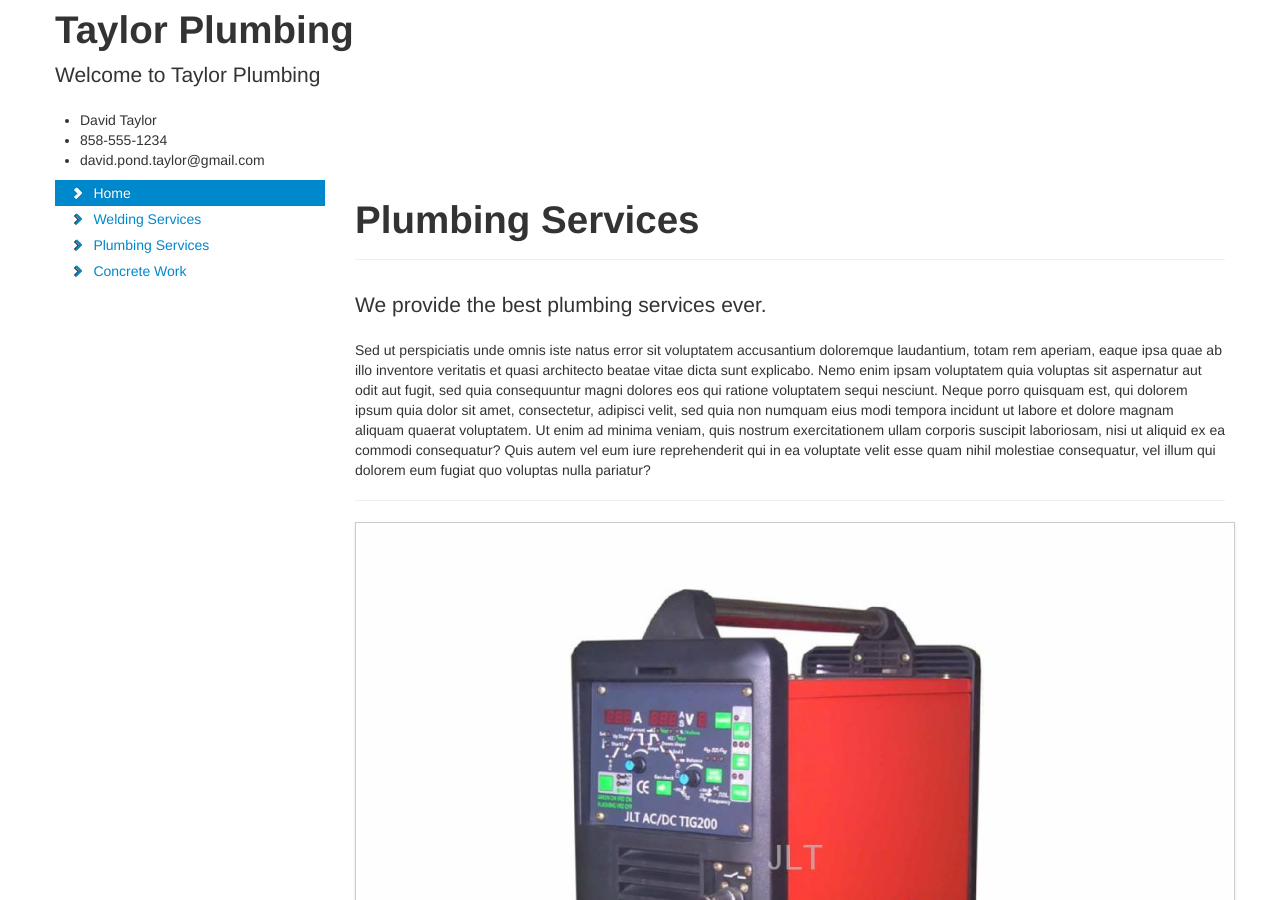
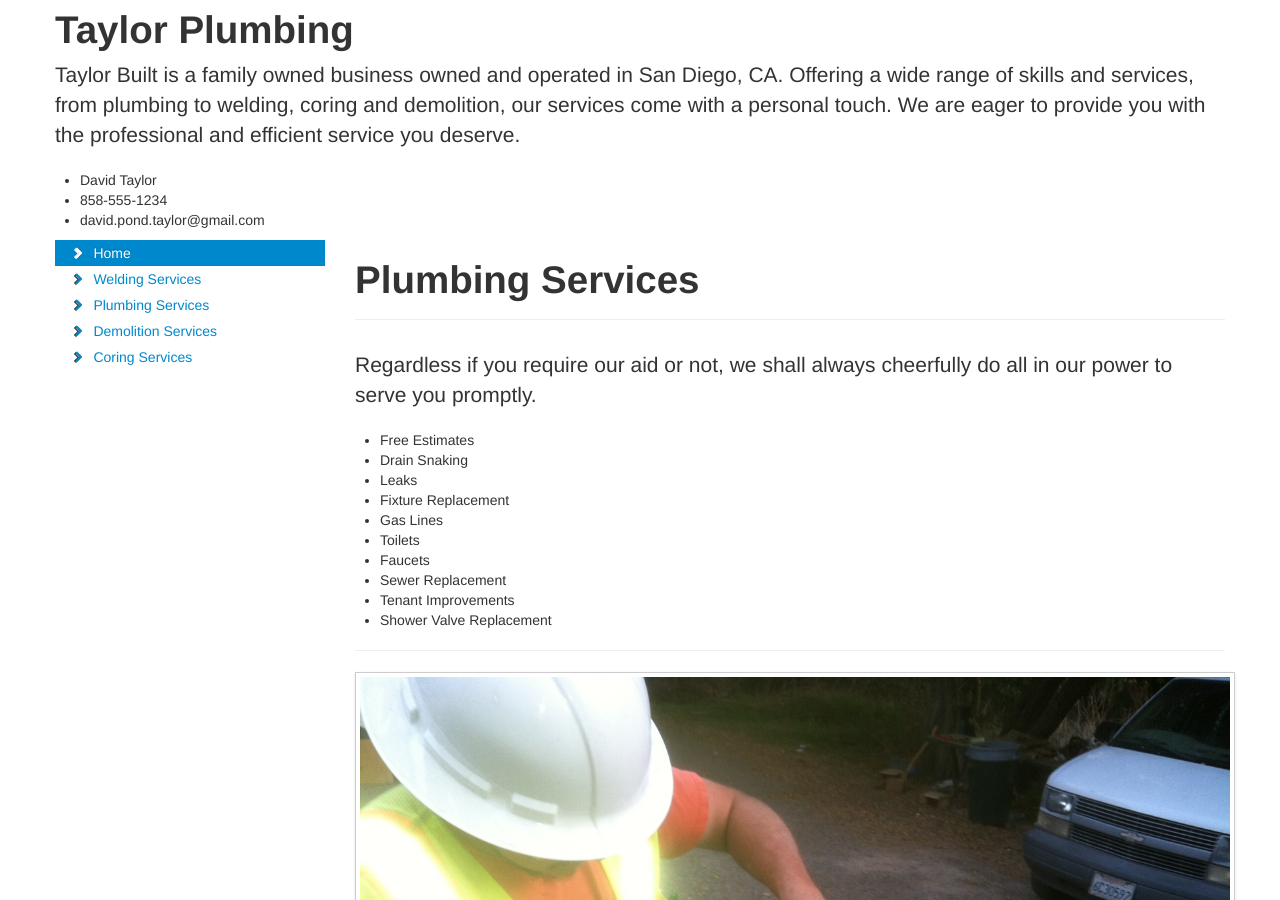
Before and after one commit to DavidPondTaylor/davidpondtaylor.github.com, a Jekyll site: the page built from _posts/2012-12-01-plumbing.md, in a window 1280 px wide and 900 px high. Built offline with Jekyll 4.4.1, drawn with Linux system fonts in a browser that asks for light colours; Markdown is read by kramdown in place of the engine named in the settings; some of the changed text lies outside the part shown.

Commit message:
Update the site with new content.

```diff
--- a/_includes/introduction.html
+++ b/_includes/introduction.html
@@ -1 +1,5 @@
-Welcome to Taylor Plumbing
+Taylor Built is a family owned business owned and operated in San Diego,
+CA. Offering a wide range of skills and services, from plumbing to
+welding, coring and demolition, our services come with a personal touch.
+We are eager to provide you with the professional and efficient service
+you deserve.
--- a/_posts/2012-12-01-plumbing.md
+++ b/_posts/2012-12-01-plumbing.md
@@ -2,15 +2,23 @@
 layout: page
 page_id: plumbing
 title: Plumbing Services
-description: We provide the best plumbing services ever.
+description: Regardless if you require our aid or not, we shall always cheerfully do all in our power to serve you promptly.
 images:
-  - welding/tig_welder.jpg
-  - welding/mig_welder.jpg
-  - welding/ortho_welder.jpg
-  - welding/tig_welder.jpg
+  - plumbing/plumbing_one.JPG
+  - plumbing/plumbing_two.JPG
+  - plumbing/plumbing_three.JPG
 ---
 
-Sed ut perspiciatis unde omnis iste natus error sit voluptatem accusantium doloremque laudantium, totam rem aperiam, eaque ipsa quae ab illo inventore veritatis et quasi architecto beatae vitae dicta sunt explicabo. Nemo enim ipsam voluptatem quia voluptas sit aspernatur aut odit aut fugit, sed quia consequuntur magni dolores eos qui ratione voluptatem sequi nesciunt. Neque porro quisquam est, qui dolorem ipsum quia dolor sit amet, consectetur, adipisci velit, sed quia non numquam eius modi tempora incidunt ut labore et dolore magnam aliquam quaerat voluptatem. Ut enim ad minima veniam, quis nostrum exercitationem ullam corporis suscipit laboriosam, nisi ut aliquid ex ea commodi consequatur? Quis autem vel eum iure reprehenderit qui in ea voluptate velit esse quam nihil molestiae consequatur, vel illum qui dolorem eum fugiat quo voluptas nulla pariatur?
+* Free Estimates
+* Drain Snaking
+* Leaks
+* Fixture Replacement
+* Gas Lines
+* Toilets
+* Faucets
+* Sewer Replacement
+* Tenant Improvements
+* Shower Valve Replacement
 
 ---
 {% assign images = page.images %}
--- a/assets/css/taylor.scss
+++ b/assets/css/taylor.scss
@@ -43,10 +43,11 @@
 }
 
 .jumbotron p {
-  font-size: 24px;
+  font-size: 22px;
   font-weight: 300;
   line-height: 1.25;
-  margin-bottom: 30px;
+  margin-bottom: 10px;
+  margin-top: 40px;
 }
 
 /*
```
Also changed, not shown: _posts/2012-12-01-concrete-work.md (+8 -7 lines), _posts/2012-12-01-demolition.md (added, +17 -0 lines), _posts/2012-12-01-welding.md (+6 -6 lines), assets/img/coring/coring_one.JPG (added), assets/img/coring/coring_two.JPG (added), assets/img/plumbing/plumbing_one.JPG (added), assets/img/plumbing/plumbing_three.JPG (added), assets/img/plumbing/plumbing_two.JPG (added), assets/img/van.JPG (added), assets/img/welding/mig_welder.jpg (deleted), assets/img/welding/ortho_welder.jpg (deleted), assets/img/welding/tig_welder.jpg (deleted), assets/img/welding/welding_one.JPG (added), assets/img/welding/welding_two.JPG (added).
